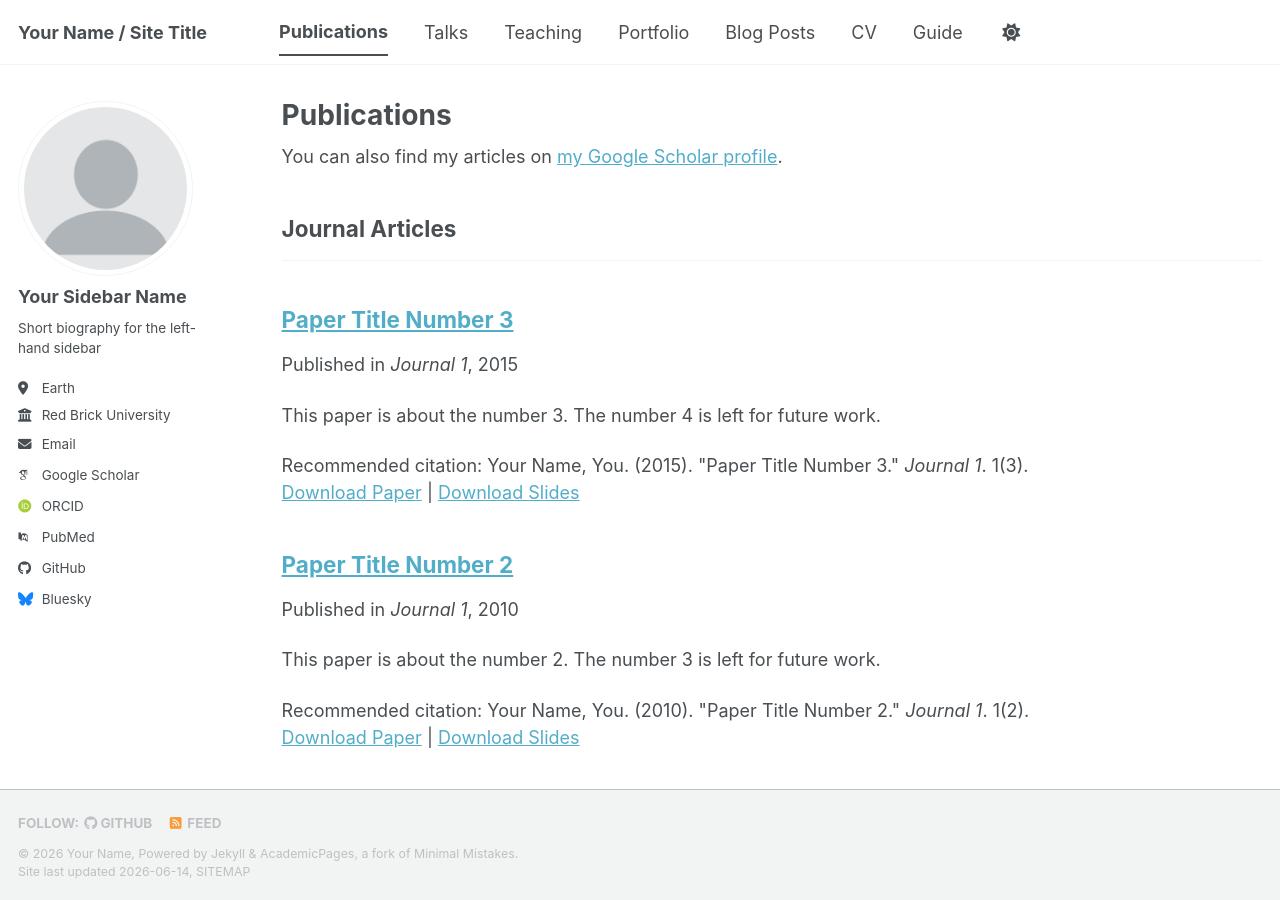
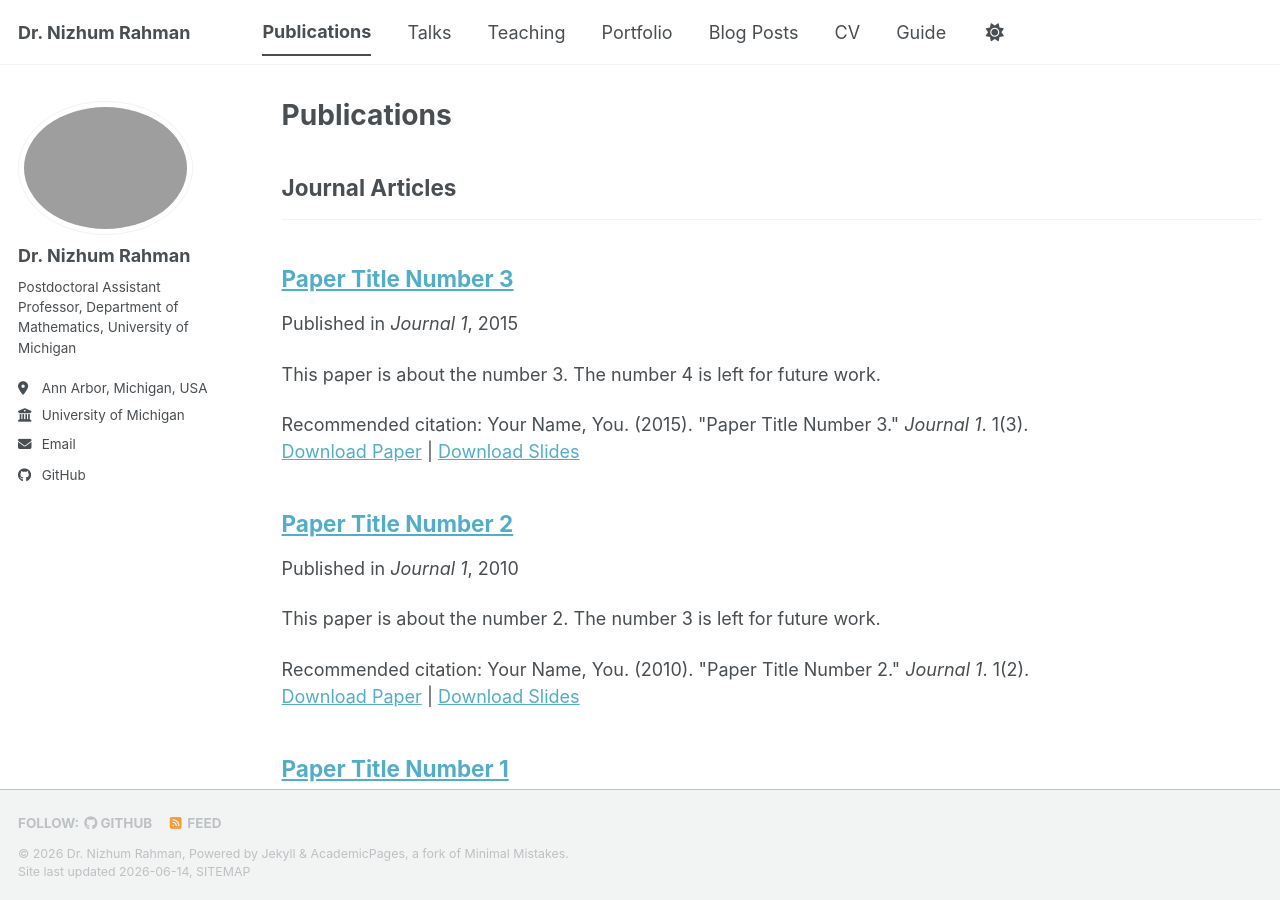
Before and after one commit to Nizhum37/Nizhum37.github.io, a Jekyll site: the page built from _pages/publications.html, in a window 1280 px wide and 900 px high. Built offline with Jekyll 4.4.1, drawn with Linux system fonts in a browser that asks for light colours; some web fonts are replaced; a script bundle is joined from its source files by our own code; library files that are not in the unit come from our copies; some of the changed lines change nothing that is shown.

Commit message:
Update _config.yml

```diff
--- a/_config.yml
+++ b/_config.yml
@@ -8,80 +8,75 @@
 
 # Basic Site Settings
 locale                   : "en-US"
-site_theme               : "default" # The available themes options are "default", "air", "sunrise", "mint", "dirt" and "contrast"
-title                    : "Your Name / Site Title"
+site_theme               : "default"
+title                    : "Dr. Nizhum Rahman"
 title_separator          : "-"
-name                     : &name "Your Name"
-description              : &description "Your Name's academic portfolio"   # Update this with a general description of your site, this is the default if not overridden by a page
-url                      : https://academicpages.github.io # The base hostname & protocol for your site e.g. "https://[your GitHub username].github.io",
-                                                           # or if you already have some other page hosted on Github then use "https://[your GitHub username].github.io/[Your Repo Name]"
-baseurl                  : "" # the subpath of your site, e.g. "/blog"
-repository               : "academicpages/academicpages.github.io"
+name                     : &name "Dr. Nizhum Rahman"
+description              : &description "Applied Mathematics | Mathematical Biology | Computational Modeling"
+url                      : "https://YOUR_USERNAME.github.io"
+baseurl                  : ""
+repository               : "YOUR_USERNAME/YOUR_USERNAME.github.io"
 
-# Site Author - The following control what appear as part of the author content on the side bar.
-#               If a field is blank the icon and link will not appear, otherwise it will be shown.
-#               Additional customization can be done by editing /_includes/author-profile.html
+# Site Author
 author:
   # Biographic information
-  avatar           : "profile.png"
-  name             : "Your Sidebar Name"
-  pronouns         : # example: "she/her"
-  bio              : "Short biography for the left-hand sidebar"
-  location         : "Earth"
-  employer         : "Red Brick University"
-  uri              : # URL
-  email            : "none@example.org"
+  avatar           : "profile.jpg"
+  name             : "Dr. Nizhum Rahman"
+  pronouns         :
+  bio              : "Postdoctoral Assistant Professor, Department of Mathematics, University of Michigan"
+  location         : "Ann Arbor, Michigan, USA"
+  employer         : "University of Michigan"
+  uri              :
+  email            : "nizhum@umich.edu"
 
   # Academic websites
-  academia         : # URL
-  arxiv            : # URL - Update with the correct link to your profile
-  googlescholar    : "https://scholar.google.com/citations?user=PS_CX0AAAAAJ"
-  inspire-hep      : # URL
-  impactstory      : # URL
-  orcid            : "https://orcid.org/yourorcidurl"
-  semantic         : # URL
-  ssrn             : # URL
-  pubmed           : "https://www.ncbi.nlm.nih.gov/pubmed/?term=john+snow"
-  researchgate     : # URL
-  scopus           : # URL
-  zotero           : # URL
-
+  academia         :
+  arxiv            :
+  googlescholar    :
+  inspire-hep      :
+  impactstory      :
+  orcid            :
+  semantic         :
+  ssrn             :
+  pubmed           :
+  researchgate     :
+  scopus           :
+  zotero           :
 
   # Repositories and software development
-  bitbucket        : # Username - Update with your username on the site
-  codepen          : # Username
-  dribbble         : # Username
-  github           : "academicpages"
-  kaggle           : # Username
-  stackoverflow    : # User number or user number and name (i.e., use "1" or "1/jeff-atwood")
+  bitbucket        :
+  codepen          :
+  dribbble         :
+  github           : "Nizhum37"
+  kaggle           :
+  stackoverflow    :
 
   # Social media
-  artstation       : # Username
-  bluesky          : "bsky.app" # Replace this with you Bluesky username
-  facebook         : # Username
-  flickr           : # Username
-  foursquare       : # Username
-  goodreads        : # Username
-  google_plus      : # Username
-  keybase          : # Username
-  instagram        : # Username
-  lastfm           : # Username
-  linkedin         : # Username
-  mastodon         : # URL
-  medium           : # URL
-  pinterest        : # Username
-  soundcloud       : # Username
-  steam            : # Username
-  telegram         : # URL
-  tumblr           : # Username
-  twitter          : # Username for X / Twitter
-  vine             : # Username
-  weibo            : # Username
-  wikipedia        : # Username
-  xing             : # Username
-  youtube          : # Username
-  zhihu            : # Username
-
+  artstation       :
+  bluesky          :
+  facebook         :
+  flickr           :
+  foursquare       :
+  goodreads        :
+  google_plus      :
+  keybase          :
+  instagram        :
+  lastfm           :
+  linkedin         :
+  mastodon         :
+  medium           :
+  pinterest        :
+  soundcloud       :
+  steam            :
+  telegram         :
+  tumblr           :
+  twitter          :
+  vine             :
+  weibo            :
+  wikipedia        :
+  xing             :
+  youtube          :
+  zhihu            :
 # Publication Category - The following the list of publication categories and their headings
 publication_category:
   books:
```
